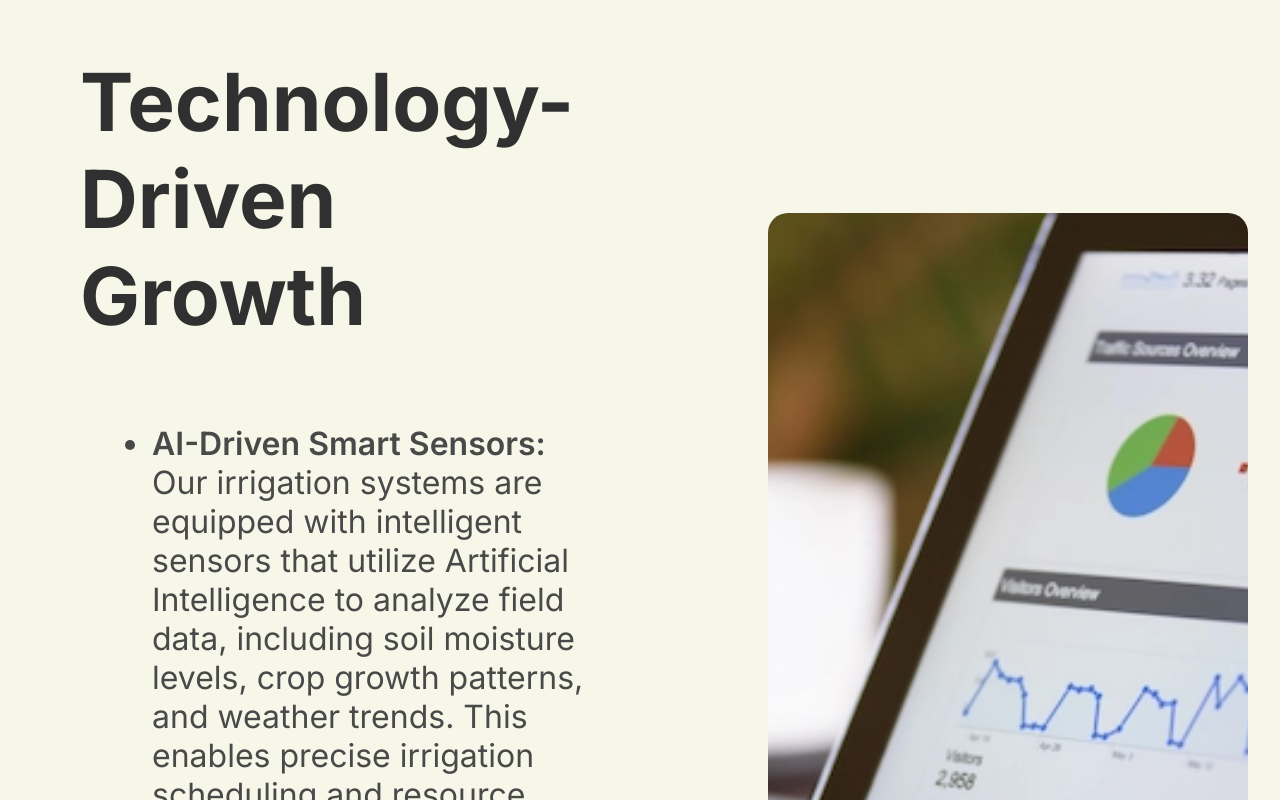
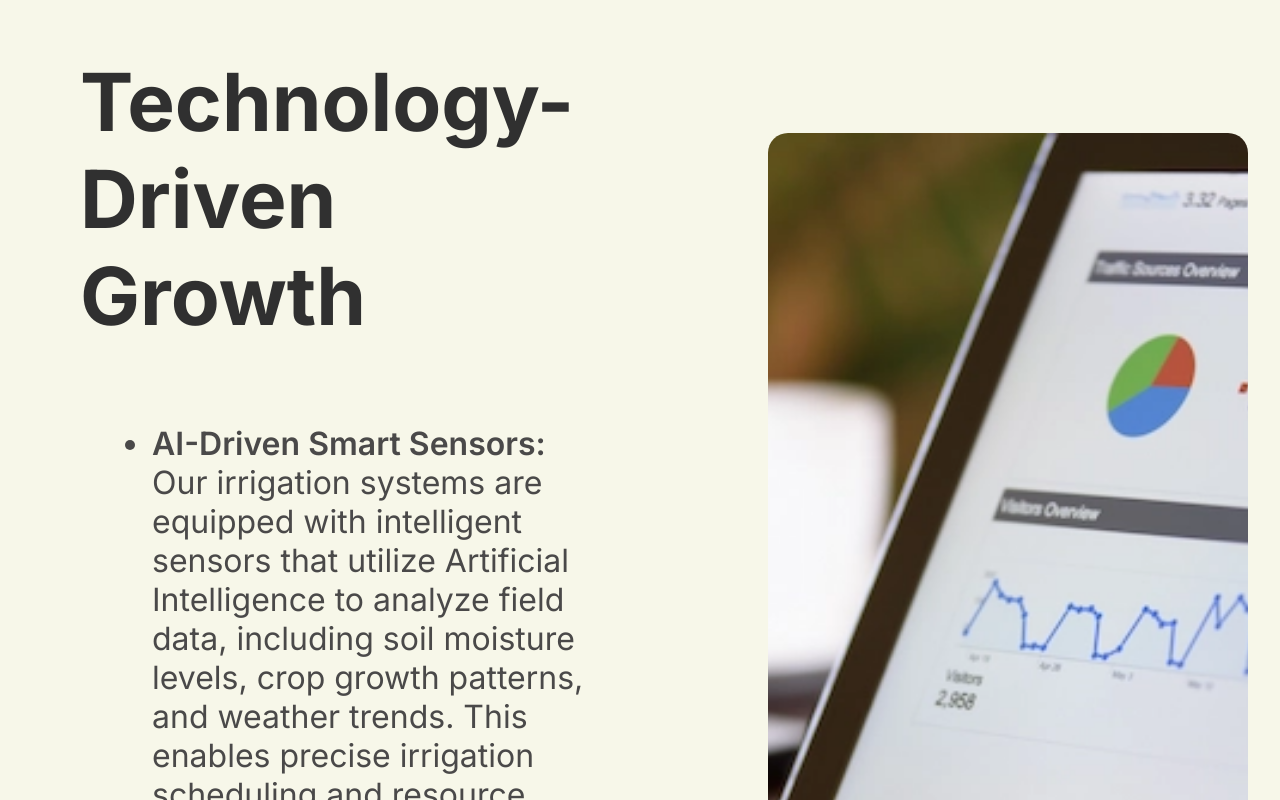
Before and after one commit to Leeobenga/kijani-tech, a React (Vite) app: page /solutions in a window 1280 px wide. Shown: the part 2820-3620 px from the top of the page. Built offline with nearby package versions, Linux system fonts and the light colour scheme.

Commit message:
Update solutions.css

```diff
--- a/src/solutions.css
+++ b/src/solutions.css
@@ -58,7 +58,7 @@
 }
 
 .tech-img {
-  margin-top: 10rem;
+  margin-top: 5rem;
   height: 60rem;
   width: 30rem;
   border-radius: 20px;
```
